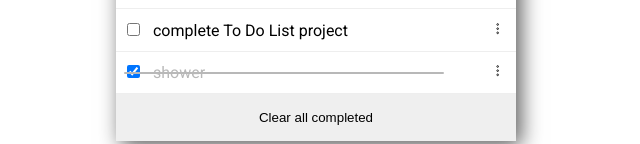
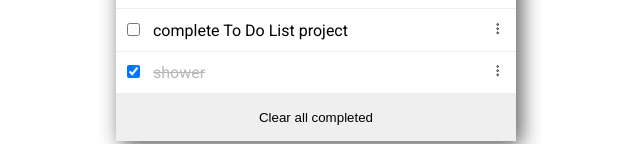
Before and after one commit to anuarshaidenov/to-do-list, a website built with webpack: page src/index.html in a window 1280 px wide. Shown: the part 387-531 px from the top of the page, without its empty margins (324-964 px from the left). Built offline with nearby package versions, Linux system fonts and the light colour scheme.

Commit message:
Restyle completed item

```diff
--- a/src/styles/components/_list.scss
+++ b/src/styles/components/_list.scss
@@ -13,17 +13,9 @@
 
     &--checked {
       color: var(--color-grey);
-      position: relative;
 
-      &::after {
-        position: absolute;
-        top: 50%;
-        left: 2%;
-        content: '';
-        width: 80%;
-        height: 1.5px;
-        border-radius: 5px;
-        background-color: var(--color-grey);
+      label {
+        text-decoration: line-through;
       }
     }
   }
--- a/src/styles/main.scss
+++ b/src/styles/main.scss
@@ -1,4 +1,3 @@
 @import 'base';
-@import 'typography';
 @import 'components/buttons';
 @import 'components/list';
```
Also changed, not shown: src/styles/main.css, 1 other file.
